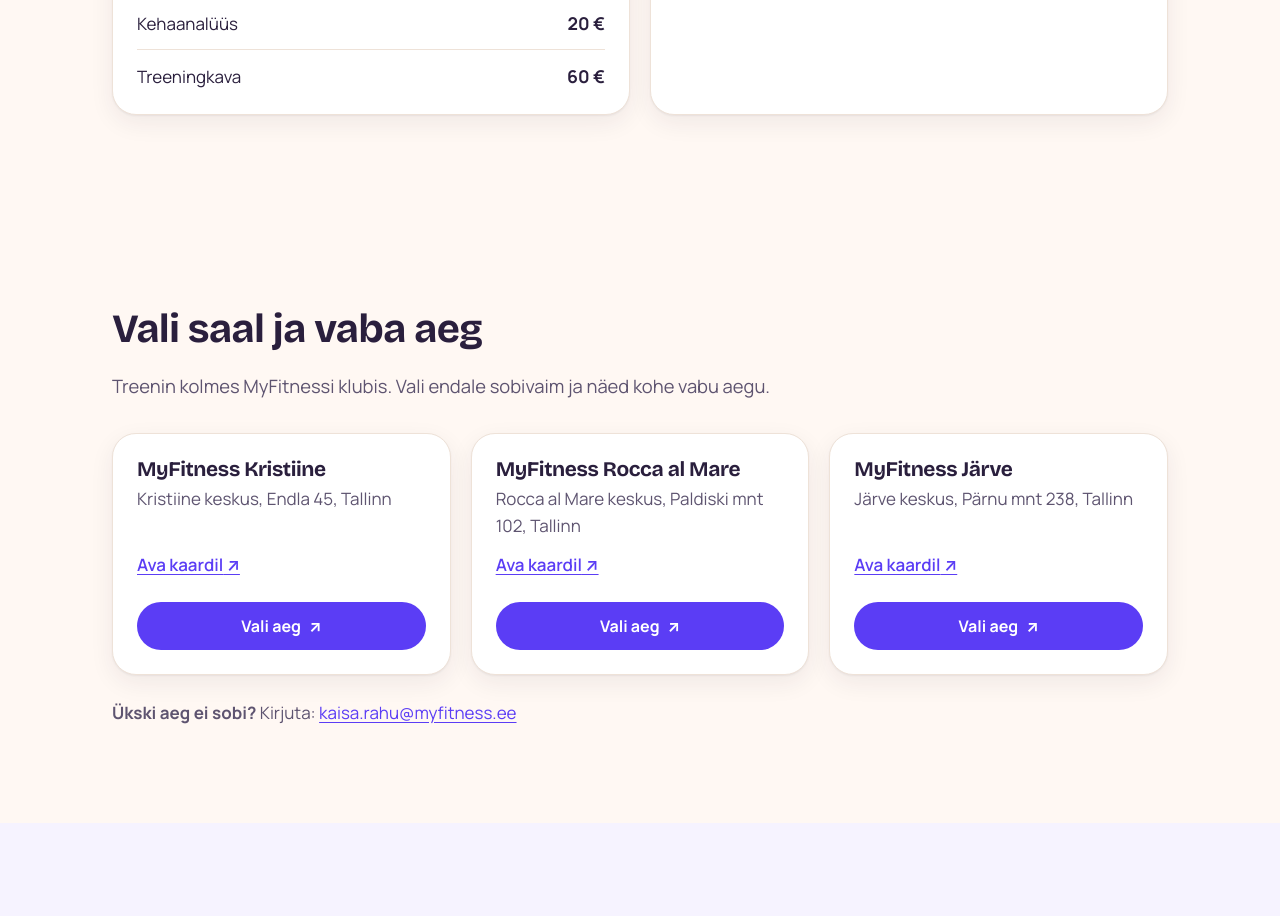
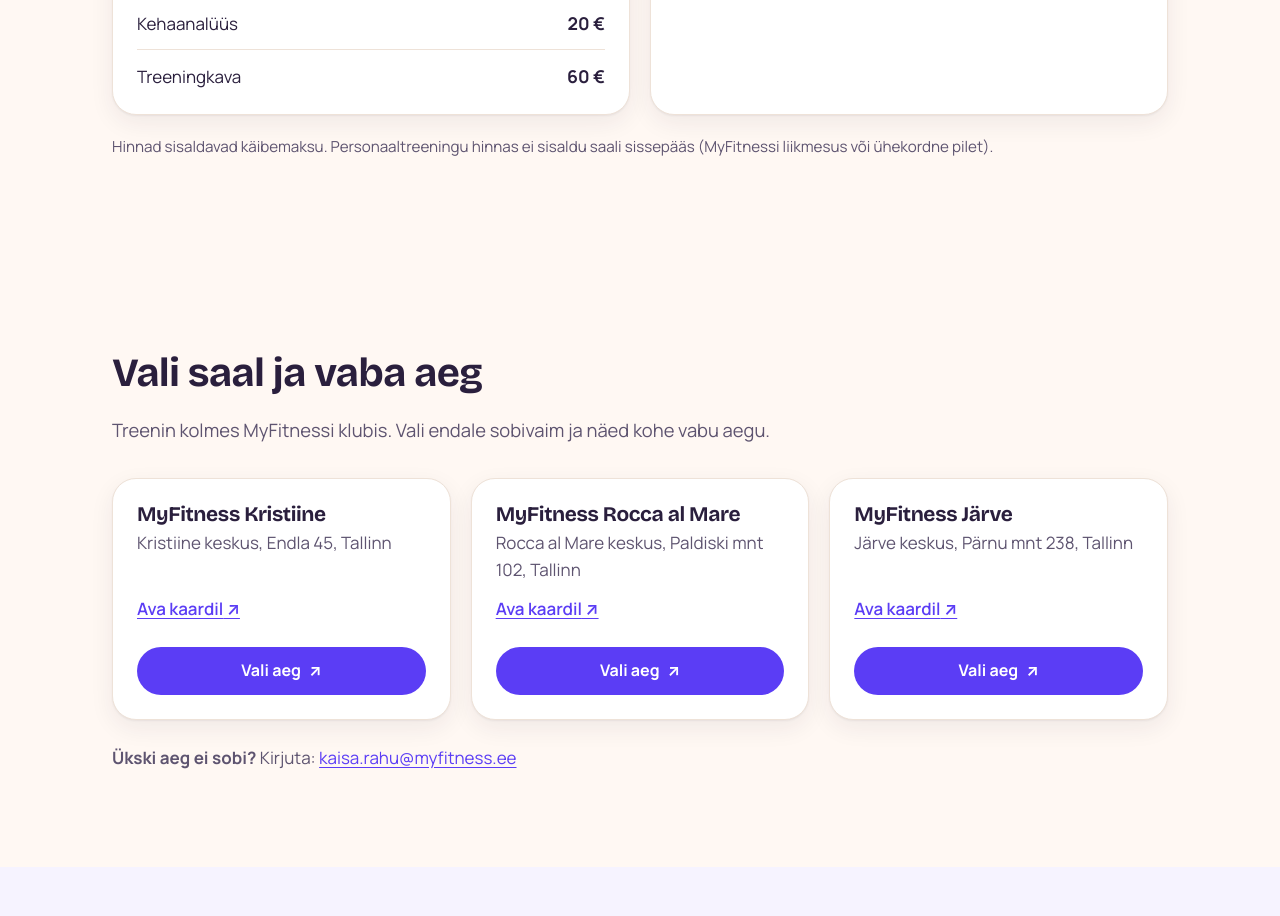
Before and after one commit to sanderilves/kaisa-rahu-site, a plain HTML site: page index.html in a window 1280 px wide. Shown: the part 1920-2836 px from the top of the page. Drawn offline with Linux system fonts and the light colour scheme.

Commit message:
Price list: VAT and gym entry note
Co-Authored-By: Claude Opus 5.5 <noreply@anthropic.com>

```diff
--- a/assets/css/style.css
+++ b/assets/css/style.css
@@ -220,6 +220,7 @@ ul, ol { margin: 0; padding: 0; }
 .price-list dd { margin: 0; white-space: nowrap; }
 @media (min-width: 480px) { .price-list dd { text-align: right; } }
 .price-list dd strong { font-size: 1.1rem; }
+.price-note { margin: 20px 0 0; color: var(--muted); font-size: .95rem; }
 @media (min-width: 800px) { .prices { grid-template-columns: repeat(2, minmax(0, 1fr)); gap: 20px; } .price-card { padding: 24px; } }
 
 /* ---------- Locations ---------- */
--- a/index.html
+++ b/index.html
@@ -328,6 +328,7 @@
             <!-- TODO: confirm plan length/what's included -->
           </article>
         </div>
+        <p class="price-note">Hinnad sisaldavad käibemaksu. Personaaltreeningu hinnas ei sisaldu saali sissepääs (MyFitnessi liikmesus või ühekordne pilet).</p>
       </div>
     </section>
 
```
Also changed, not shown: en/index.html (+1 -0 lines), 1 other file.
